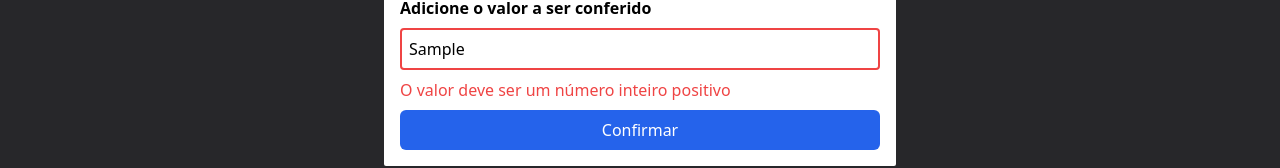
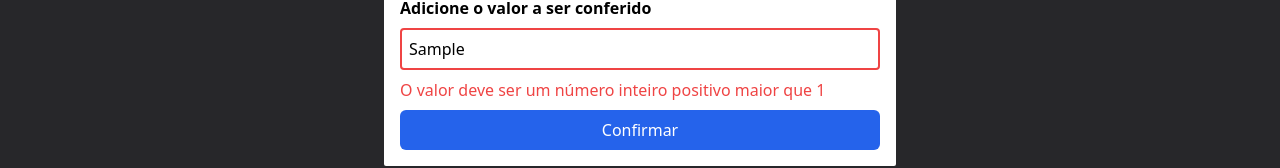
Before and after one commit to luigiremor/desafio-bridge, a React (Create React App) app in the folder frontend/: page / in a window 1280 px wide. Both pictures are taken after typing "Sample" into the empty fields and a click on the button "Confirmar". Shown: the part 116-284 px from the top of the page. Built offline with nearby package versions, Linux system fonts and the light colour scheme.

Commit message:
Adding min value option

```diff
--- a/frontend/src/components/Forms.js
+++ b/frontend/src/components/Forms.js
@@ -1,7 +1,6 @@
 import React, { useState } from 'react'
 import { useForm } from 'react-hook-form'
 import api from '../services/api'
-import axios from 'axios'
 
 export default function Forms() {
   const {
@@ -34,7 +33,10 @@ export default function Forms() {
         <input
           {...register('number', {
             pattern: /^[0-9]*$/,
-            required: true
+            required: true,
+            min: {
+              value: 1
+            }
           })}
           type="text"
           id="number"
@@ -46,7 +48,7 @@ export default function Forms() {
         />
         {errors.number && (
           <p className="text-red-500">
-            O valor deve ser um número inteiro positivo
+            O valor deve ser um número inteiro positivo maior que 1
           </p>
         )}
 
```
